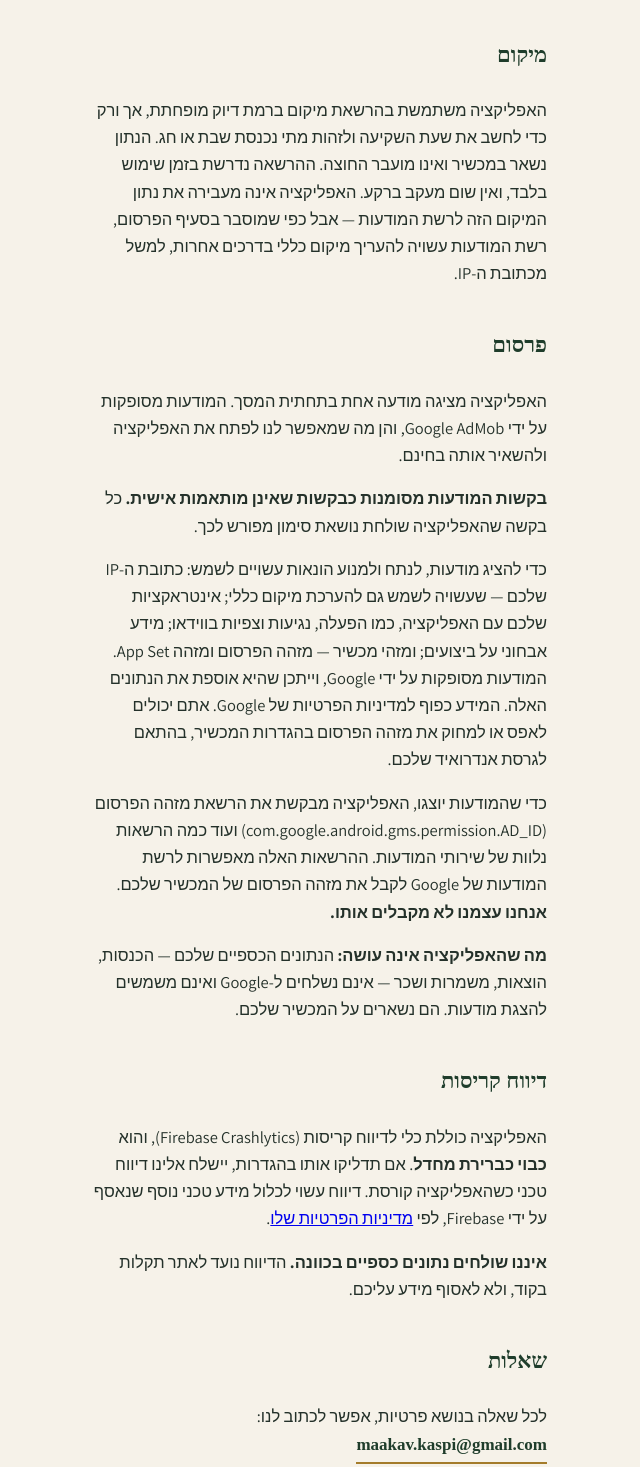
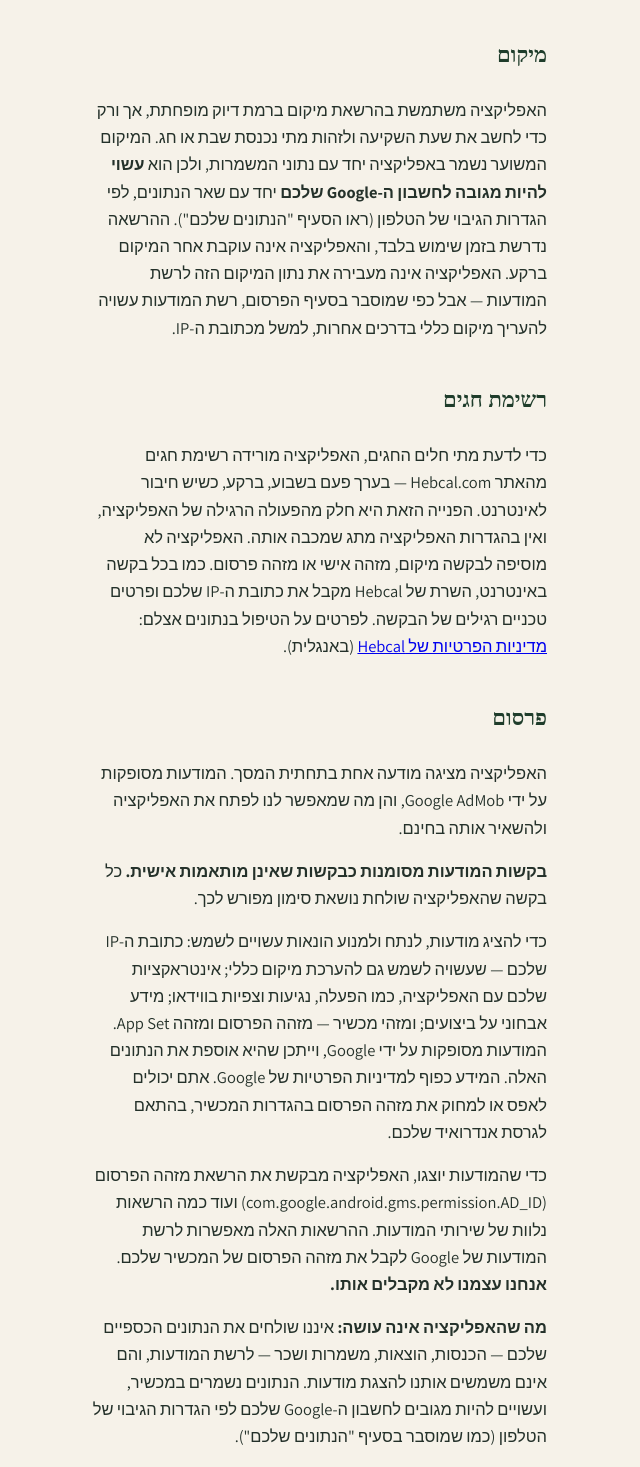
Before and after one commit to maakavkaspi-jpg/maakav-kaspi-support, a plain HTML site: page privacy-android.html in a window 1280 px wide. Shown: the part 602-2069 px from the top of the page, without its empty margins (389-1029 px from the left). Drawn offline with Linux system fonts and the light colour scheme; a web font is replaced by a local one.

Commit message:
Update Android privacy policy: location backup, Hebcal holiday list, backup wording
Co-Authored-By: Claude Sonnet 5.5 <noreply@anthropic.com>

```diff
--- a/privacy-android.html
+++ b/privacy-android.html
@@ -192,7 +192,10 @@
   <p>עם זאת, הנתונים <strong>עשויים להיות מגובים לחשבון ה-Google שלכם</strong> — לפי הגדרות הגיבוי של הטלפון, ובמסגרת הגיבוי האוטומטי של אנדרואיד. הגיבוי הזה נשמר בחשבון שלכם, ואנחנו לא מקבלים אליו גישה ולא יכולים לקרוא אותו. אפשר לכבות אותו בהגדרות הטלפון.</p>
 
   <h2>מיקום</h2>
-  <p>האפליקציה משתמשת בהרשאת מיקום ברמת דיוק מופחתת, אך ורק כדי לחשב את שעת השקיעה ולזהות מתי נכנסת שבת או חג. הנתון נשאר במכשיר ואינו מועבר החוצה. ההרשאה נדרשת בזמן שימוש בלבד, ואין שום מעקב ברקע. האפליקציה אינה מעבירה את נתון המיקום הזה לרשת המודעות — אבל כפי שמוסבר בסעיף הפרסום, רשת המודעות עשויה להעריך מיקום כללי בדרכים אחרות, למשל מכתובת ה-IP.</p>
+  <p>האפליקציה משתמשת בהרשאת מיקום ברמת דיוק מופחתת, אך ורק כדי לחשב את שעת השקיעה ולזהות מתי נכנסת שבת או חג. המיקום המשוער נשמר באפליקציה יחד עם נתוני המשמרות, ולכן הוא <strong>עשוי להיות מגובה לחשבון ה-Google שלכם</strong> יחד עם שאר הנתונים, לפי הגדרות הגיבוי של הטלפון (ראו הסעיף "הנתונים שלכם"). ההרשאה נדרשת בזמן שימוש בלבד, והאפליקציה אינה עוקבת אחר המיקום ברקע. האפליקציה אינה מעבירה את נתון המיקום הזה לרשת המודעות — אבל כפי שמוסבר בסעיף הפרסום, רשת המודעות עשויה להעריך מיקום כללי בדרכים אחרות, למשל מכתובת ה-IP.</p>
+
+  <h2>רשימת חגים</h2>
+  <p>כדי לדעת מתי חלים החגים, האפליקציה מורידה רשימת חגים מהאתר <span dir="ltr">Hebcal.com</span> — בערך פעם בשבוע, ברקע, כשיש חיבור לאינטרנט. הפנייה הזאת היא חלק מהפעולה הרגילה של האפליקציה, ואין בהגדרות האפליקציה מתג שמכבה אותה. האפליקציה לא מוסיפה לבקשה מיקום, מזהה אישי או מזהה פרסום. כמו בכל בקשה באינטרנט, השרת של Hebcal מקבל את כתובת ה-IP שלכם ופרטים טכניים רגילים של הבקשה. לפרטים על הטיפול בנתונים אצלם: <a href="https://www.hebcal.com/home/privacy-policy" target="_blank" rel="noopener">מדיניות הפרטיות של Hebcal</a> (באנגלית).</p>
 
   <h2>פרסום</h2>
   <p>האפליקציה מציגה מודעה אחת בתחתית המסך. המודעות מסופקות על ידי Google AdMob, והן מה שמאפשר לנו לפתח את האפליקציה ולהשאיר אותה בחינם.</p>
@@ -200,7 +203,7 @@
   <p>כדי להציג מודעות, לנתח ולמנוע הונאות עשויים לשמש: כתובת ה-IP שלכם — שעשויה לשמש גם להערכת מיקום כללי; אינטראקציות שלכם עם האפליקציה, כמו הפעלה, נגיעות וצפיות בווידאו; מידע אבחוני על ביצועים; ומזהי מכשיר — מזהה הפרסום ומזהה App Set. המודעות מסופקות על ידי Google, וייתכן שהיא אוספת את הנתונים האלה. המידע כפוף למדיניות הפרטיות של Google. אתם יכולים לאפס או למחוק את מזהה הפרסום בהגדרות המכשיר, בהתאם לגרסת אנדרואיד שלכם.</p>
   <p>כדי שהמודעות יוצגו, האפליקציה מבקשת את הרשאת מזהה הפרסום (<span dir="ltr">com.google.android.gms.permission.AD_ID</span>) ועוד כמה הרשאות נלוות של שירותי המודעות. ההרשאות האלה מאפשרות לרשת המודעות של Google לקבל את מזהה הפרסום של המכשיר שלכם. <strong>אנחנו עצמנו לא מקבלים אותו.</strong></p>
 
-  <p><strong>מה שהאפליקציה אינה עושה:</strong> הנתונים הכספיים שלכם — הכנסות, הוצאות, משמרות ושכר — אינם נשלחים ל-Google ואינם משמשים להצגת מודעות. הם נשארים על המכשיר שלכם.</p>
+  <p><strong>מה שהאפליקציה אינה עושה:</strong> איננו שולחים את הנתונים הכספיים שלכם — הכנסות, הוצאות, משמרות ושכר — לרשת המודעות, והם אינם משמשים אותנו להצגת מודעות. הנתונים נשמרים במכשיר, ועשויים להיות מגובים לחשבון ה-Google שלכם לפי הגדרות הגיבוי של הטלפון (כמו שמוסבר בסעיף "הנתונים שלכם").</p>
 
   <h2>דיווח קריסות</h2>
   <p>האפליקציה כוללת כלי לדיווח קריסות (Firebase Crashlytics), והוא <strong>כבוי כברירת מחדל</strong>. אם תדליקו אותו בהגדרות, יישלח אלינו דיווח טכני כשהאפליקציה קורסת. דיווח עשוי לכלול מידע טכני נוסף שנאסף על ידי Firebase, לפי <a href="https://firebase.google.com/support/privacy" target="_blank" rel="noopener">מדיניות הפרטיות שלו</a>.</p>
```
